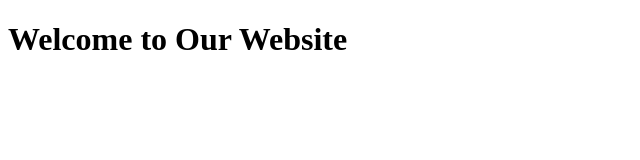
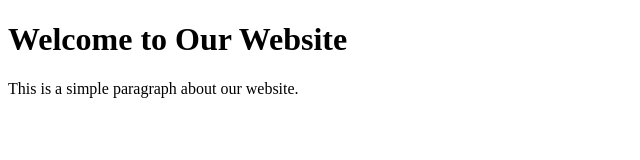
Before and after one commit to ChannaS200/mywebproject, a plain HTML site: page index.html in a window 1280 px wide. Shown: the whole page, without its empty margins (0-640 px from the left). Drawn offline with Linux system fonts and the light colour scheme.

Commit message:
new update step4

```diff
--- a/index.html
+++ b/index.html
@@ -6,6 +6,7 @@
 <body>
 
     <h1>Welcome to Our Website</h1>
+    <p>This is a simple paragraph about our website.</p>
 
 </body>
 </html>
```
